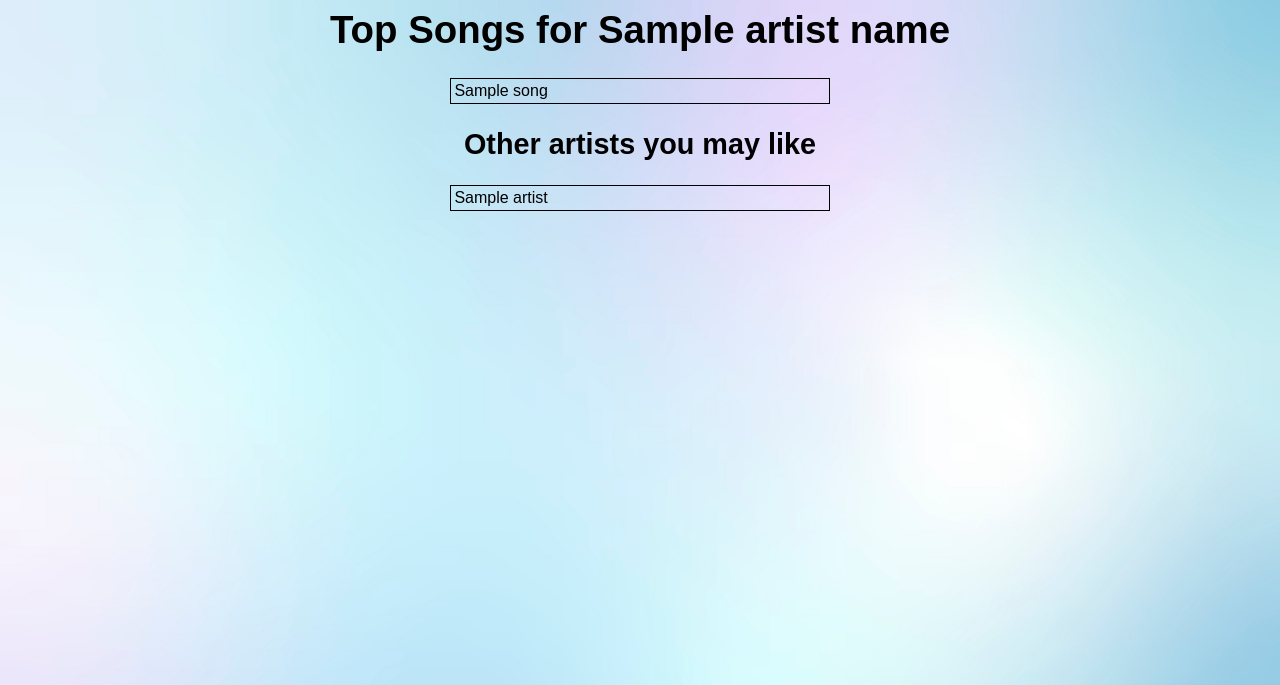
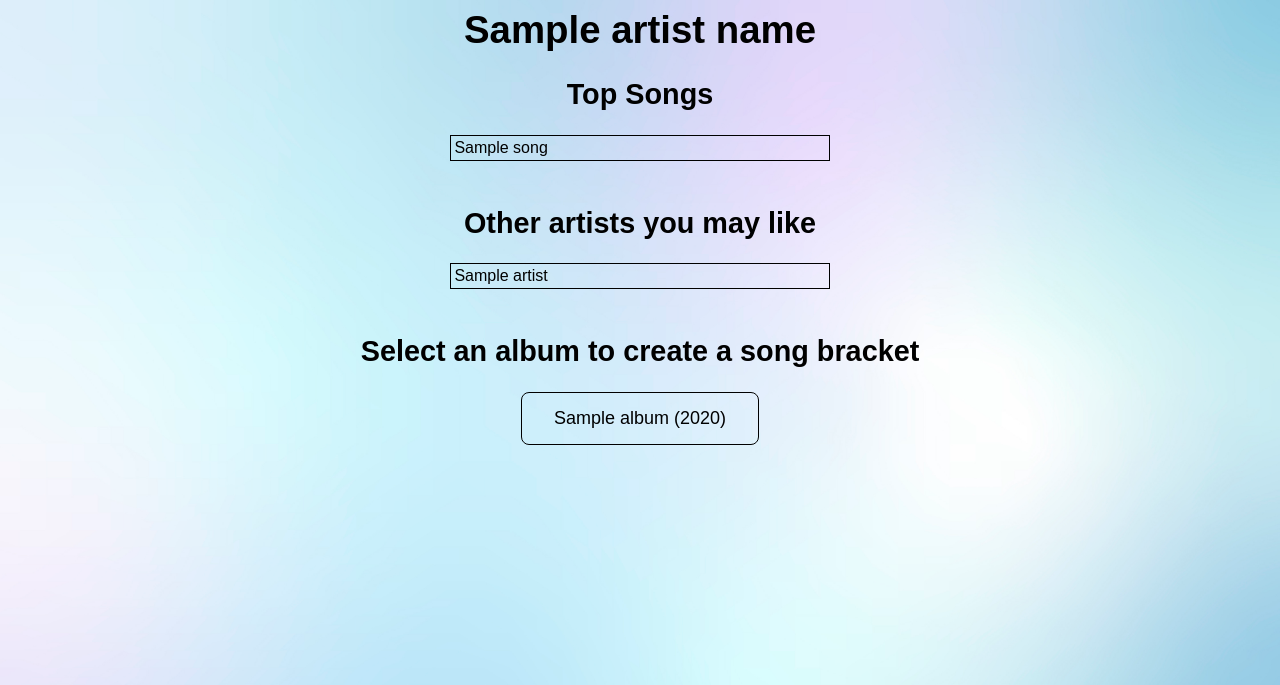
Before and after one commit to tanyarllrm/spotrify, a Django app: template project/bracketify/templates/bracketify/artist_result.html in a window 1280 px wide. Shown: the top 685 px of the page. Run offline with Django 4.2, Linux system fonts and the light colour scheme; the template is opened without the code that fills it: most values are stand-ins (such as "Sample title", 1, 10 or a date in 2020).

Commit message:
generate links based on album id

```diff
--- a/project/bracketify/lib.py
+++ b/project/bracketify/lib.py
@@ -128,14 +128,14 @@ def get_artist_albums(name, id):
     try:
         # item specify a collection of information related to each artist's album
         for item in response["items"]:
-            a = {"name": item["name"], "id": item["id"], "release_date": item["release_date"]}
+            a = {"name": item["name"], "id": item["id"], "release_year": str(item["release_date"][:4])}
             albums.append(a)
     except Exception as e:
         print(e)
 
+    return albums
     # df = pd.DataFrame.from_dict(albums)
     # return df
-    return albums
 
 
 def get_album_tracks(name, id):
--- a/project/bracketify/static/bracketify/style.css
+++ b/project/bracketify/static/bracketify/style.css
@@ -14,6 +14,10 @@ body {
 
 table {
   border: 1px solid black;
+}
+
+.links a {
+  display: inline-block;
 }
 
 input {
--- a/project/bracketify/templates/bracketify/artist_result.html
+++ b/project/bracketify/templates/bracketify/artist_result.html
@@ -2,12 +2,13 @@
 
 <html>
 <head>
-	<title>Top Songs</title>
+	<title>Artist Search Result</title>
 </head>
 {% block content %}
 <body>
-<h1>Top Songs for {{ artist_name }}</h1>
+<h1>{{ artist_name }}</h1>
 <div align="center">
+	<h2> Top Songs </h2>
 	<table style="width:30%">
 		{% for song in top_songs %}
 		<tr>
@@ -15,9 +16,8 @@
 		</tr>
 		{% endfor %}
 	</table>
-	<h2>
-		Other artists you may like
-	</h2>
+	<br>
+	<h2> Other artists you may like </h2>
 	<table style="width:30%">
 		{% for artist in related_artists %}
 		<tr>
@@ -26,6 +26,16 @@
 		{% endfor %}
 	</table>
 </div>
+<br>
+<div align="center">
+	<h2> Select an album to create a song bracket </h2>
+	{% for album in albums %}
+	<a href="{% url 'bracketify:bracket' album.id %}">
+	<button class="button1">{{album.name}} ({{album.release_year}})</button>
+	</a>
+	{% endfor %}
+
+</div>
 </body>
 {% endblock %}
 </html>
--- a/project/bracketify/urls.py
+++ b/project/bracketify/urls.py
@@ -5,5 +5,6 @@ from . import views
 app_name = "bracketify"
 urlpatterns = [
     path("", views.home, name="home"),
-    path("search/", views.artist_top_songs, name="search_artist"),
+    path("search/", views.artist_search_result, name="search_artist"),
+    path("bracket/<album_id>/", views.bracket, name="bracket"),
 ]
--- a/project/bracketify/views.py
+++ b/project/bracketify/views.py
@@ -15,7 +15,7 @@ def home(request):
     return render(request, "bracketify/home.html")
 
 
-def artist_top_songs(request):
+def artist_search_result(request):
     if request.method == "POST":
         artist_name = request.POST.get("artist_name", "")
         artist_id = get_artist_uri(artist_name)
@@ -32,3 +32,7 @@ def artist_top_songs(request):
 
         return render(request, "bracketify/artist_result.html", response)
     return render(request, "bracketify/search_artist.html")
+
+
+def bracket(request, album_id):
+    return render(request, "bracketify/bracket.html")
```
Also changed, not shown: lib.py (+5 -4 lines), project/bracketify/templates/bracketify/bracket.html (added, +8 -0 lines).
